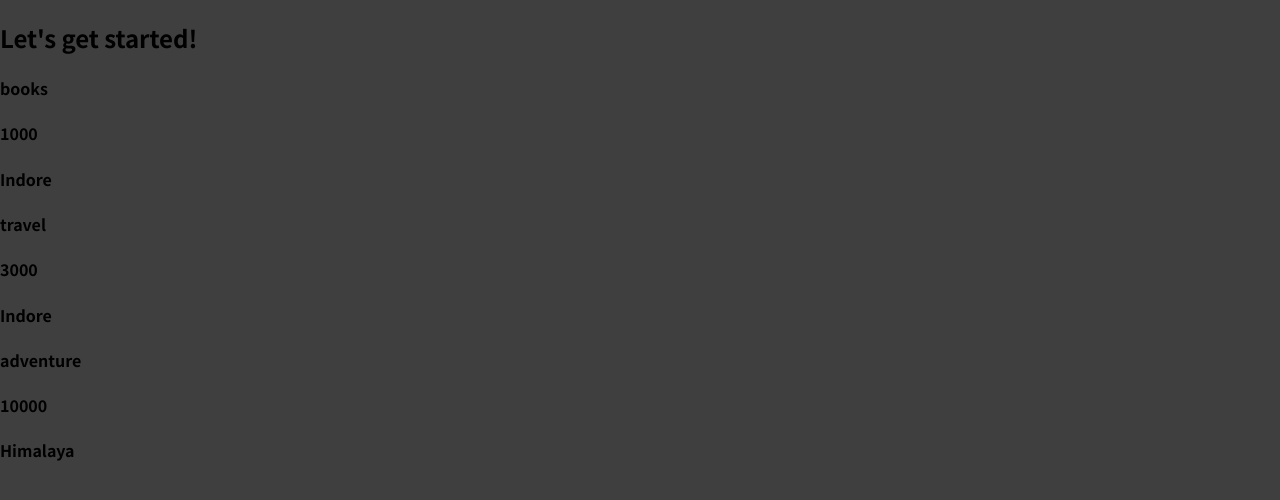
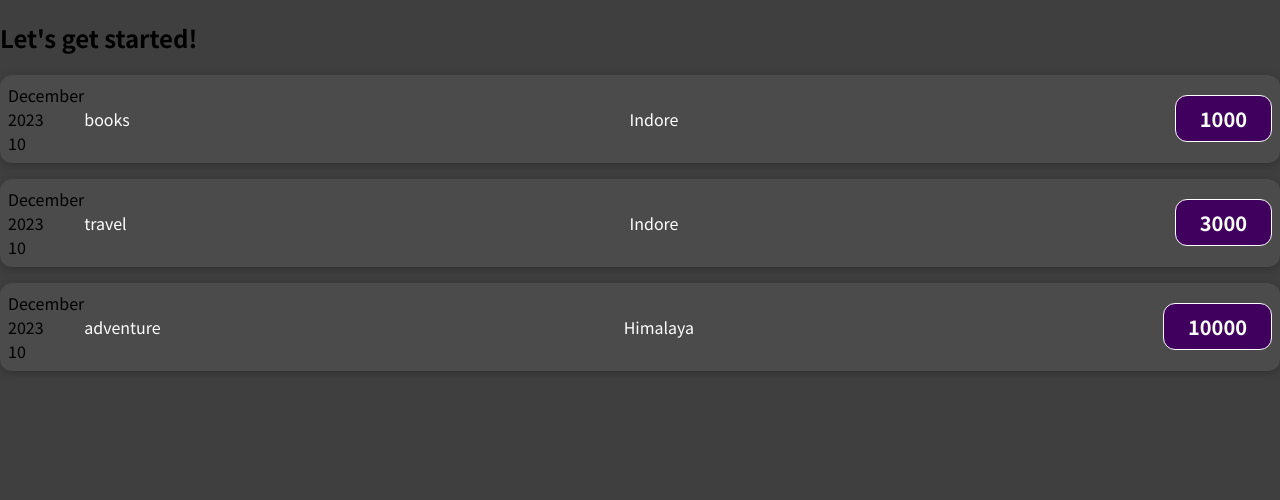
Before and after one commit to Yash-Gupta03/react_scratch_project, a JavaScript app: page / in a window 1280 px wide. Shown: the top 500 px of the page. Built offline with nearby package versions, Linux system fonts and the light colour scheme.

Commit message:
new component created

```diff
--- a/src/App.js
+++ b/src/App.js
@@ -3,21 +3,21 @@ import ExpenseItem from "./components/ExpenseItem";
 function App() {
 
   const data = [{
-    title: 'books', amount: 1000, location: 'Indore'
+    date: new Date(2023, 11, 10),title: 'books', amount: 1000, location: 'Indore'
   },
 {
-  title: 'travel', amount: 3000, location: 'Indore'
+  date: new Date(2023, 11, 10), title: 'travel', amount: 3000, location: 'Indore'
 }, {
-  title: 'adventure', amount: 10000, location: 'Himalaya'
+  date: new Date(2023, 11, 10), title: 'adventure', amount: 10000, location: 'Himalaya'
 }]
 
   return (
     <div>
       <h2>Let's get started!</h2>
 
-      <ExpenseItem title={data[0].title} amount = {data[0].amount} location = {data[0].location}></ExpenseItem>
-      <ExpenseItem title={data[1].title} amount = {data[1].amount} location = {data[1].location}></ExpenseItem>
-      <ExpenseItem title={data[2].title} amount = {data[2].amount} location = {data[2].location}></ExpenseItem>
+      <ExpenseItem date={data[0].date} title={data[0].title} amount = {data[0].amount} location = {data[0].location}></ExpenseItem>
+      <ExpenseItem date={data[0].date} title={data[1].title} amount = {data[1].amount} location = {data[1].location}></ExpenseItem>
+      <ExpenseItem date={data[0].date} title={data[2].title} amount = {data[2].amount} location = {data[2].location}></ExpenseItem>
 
       {/* for (let i=0; i < 3; i++){
         <ExpenseItem title={data[i].title} amount = {data[i].amount} location = {data[i].location}></ExpenseItem>
--- /dev/null
+++ b/src/components/ExpenseDate.js
@@ -0,0 +1,15 @@
+function ExpenseDate(props){
+    const month = props.date.toLocaleString('en-US', {month: 'long'});
+    const year = props.date.getFullYear();
+    const day = props.date.toLocaleString('en-US', {day: '2-digit'});
+
+    return (
+        <div>
+            <div>{month}</div>
+            <div>{year}</div>
+            <div>{day}</div>
+        </div>
+    )
+}
+
+export default ExpenseDate;
--- /dev/null
+++ b/src/components/ExpenseItem.css
@@ -0,0 +1,57 @@
+.expense-item {
+    display: flex;
+    justify-content: space-between;
+    align-items: center;
+    box-shadow: 0 2px 8px rgba(0, 0, 0, 0.25);
+    padding: 0.5rem;
+    margin: 1rem 0;
+    border-radius: 12px;
+    background-color: #4b4b4b;
+  }
+
+  .expense-item__description {
+    display: flex;
+    flex-direction: column;
+    gap: 1rem;
+    align-items: flex-end;
+    color: white;
+    flex-flow: column-reverse;
+    justify-content: flex-start;
+    flex: 1;
+  }
+
+  .expense-item h2 {
+    color: #3a3a3a;
+    font-size: 1rem;
+    flex: 1;
+    margin: 0 1rem;
+    color: white;
+  }
+
+  .expense-item__price {
+    font-size: 1rem;
+    font-weight: bold;
+    color: white;
+    background-color: #40005d;
+    border: 1px solid white;
+    padding: 0.5rem;
+    border-radius: 12px;
+  }
+
+  @media (min-width: 580px) {
+    .expense-item__description {
+      flex-direction: row;
+      align-items: center;
+      justify-content: flex-start;
+      flex: 1;
+    }
+
+    .expense-item__description h2 {
+      font-size: 1.25rem;
+    }
+
+    .expense-item__price {
+      font-size: 1.25rem;
+      padding: 0.5rem 1.5rem;
+    }
+  }
--- a/src/components/ExpenseItem.js
+++ b/src/components/ExpenseItem.js
@@ -1,3 +1,5 @@
+import './ExpenseItem.css';
+import ExpenseDate from './ExpenseDate';
 function ExpenseItem(props) {
 
     // const expenseDate = new Date(2023, 11, 10);
@@ -5,11 +7,13 @@ function ExpenseItem(props) {
     // const expenseAmount = 5000;
     // const location = 'Indore'
 
+
     return (
-        <div>
-        <h4>{props.title}</h4>
-        <h4>{props.amount}</h4>
-        <h4>{props.location}</h4>
+        <div className='expense-item'>
+        <ExpenseDate date= {props.date}/>
+        <div className='expense-item__description'>{props.title}</div>
+        <div className='expense-item__description'>{props.location}</div>
+        <div className='expense-item__price'>{props.amount}</div>
         </div>
     )
 }
```
